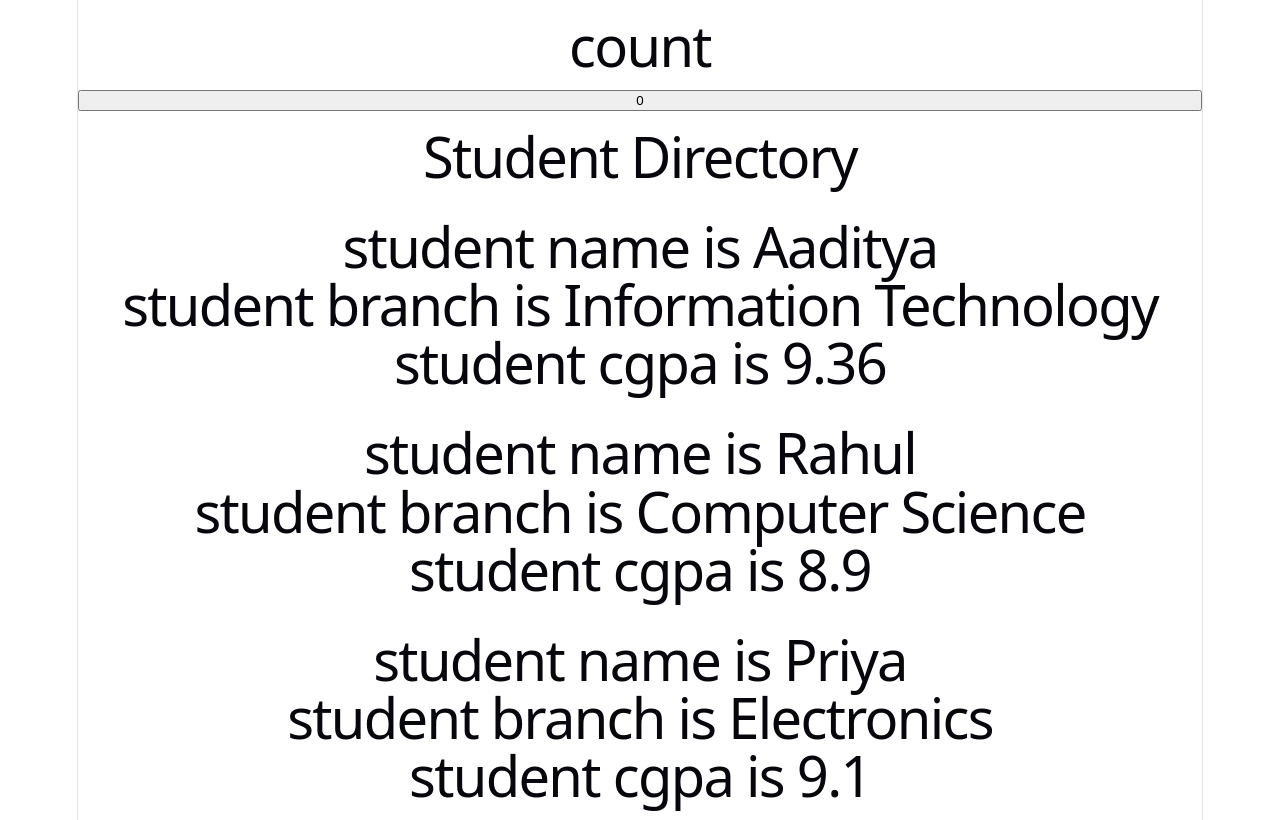
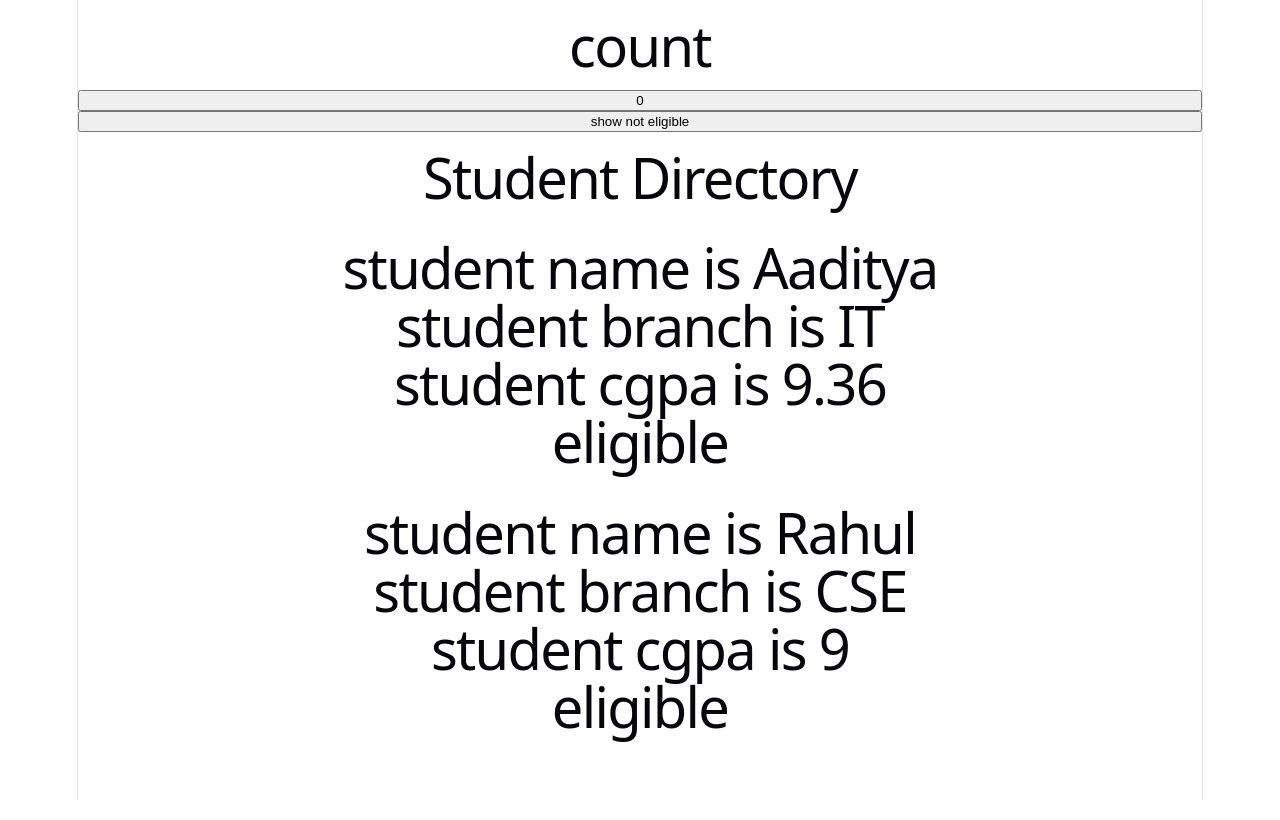
Before and after one commit to Aaditya-3/dev-sandbox, a React (Vite) app in the folder React/react-interview/: page / in a window 1280 px wide. Built offline with nearby package versions, Linux system fonts and the light colour scheme.

Commit message:
learnt conditional rendering

```diff
--- a/React/react-interview/src/App.jsx
+++ b/React/react-interview/src/App.jsx
@@ -3,6 +3,12 @@ import './App.css';
 import {useState} from "react"
 
 function App() {
+    const students = [
+        { id: 1, name: "Aaditya", branch: "IT" , cgpa : 9.36},
+        { id: 2, name: "Rahul", branch: "CSE",cgpa : 9.00 },
+        { id: 3, name: "Priya", branch: "ECE",cgpa : 8.00 }
+    ];
+    const[current , setCurrent] = useState("not eligible");
     const[count , setCount] = useState(0);
     function increment(){
        setCount(count + 1);
@@ -30,14 +36,41 @@ function App() {
             age:22
         })
     }
+    function show_current(){
+        if(current == "eligible"){
+        setCurrent("not eligible");
+        }
+        else{
+        setCurrent("eligible");
+        }
+    }
     return (
         <>
         <h1>count</h1>
+
         <button onClick = {increment}>{count}</button>
+        <button onClick = {show_current}>show {current}</button>
         {/*click is funcrion reference only so function is called when button is clicked and in click() function is called irrespective*/}
             <h1>Student Directory</h1>
 
+           {students.map((student) =>{
+            let eligibility = "not eligible";
+            if(student.cgpa >= 8.5){
+                eligibility = "eligible";
+            }
+            return(
+            eligibility != current ?(
             <Student
+            key = {student.id}
+            // id is needed for iterating
+            name = {student.name}
+            branch = {student.branch}
+            cgpa = {student.cgpa}
+            eligibility = {eligibility}
+            />) : (<></>)
+)})}
+
+            {/* <Student
                 name="Aaditya"
                 branch="Information Technology"
                 cgpa={9.36}
@@ -53,7 +86,7 @@ function App() {
                 name="Priya"
                 branch="Electronics"
                 cgpa={9.10}
-            />
+            /> */}
         </>
     );
 }
--- a/React/react-interview/src/Student.jsx
+++ b/React/react-interview/src/Student.jsx
@@ -1,9 +1,10 @@
-function Student({name , branch , cgpa}){
+function Student({name , branch , cgpa , eligibility}){
   return(
     <div>
       <h1>student name is {name}</h1>
       <h1>student branch is {branch}</h1>
       <h1>student cgpa is {cgpa}</h1>
+      <h1>{eligibility}</h1>
     </div>
   )
 }
```
